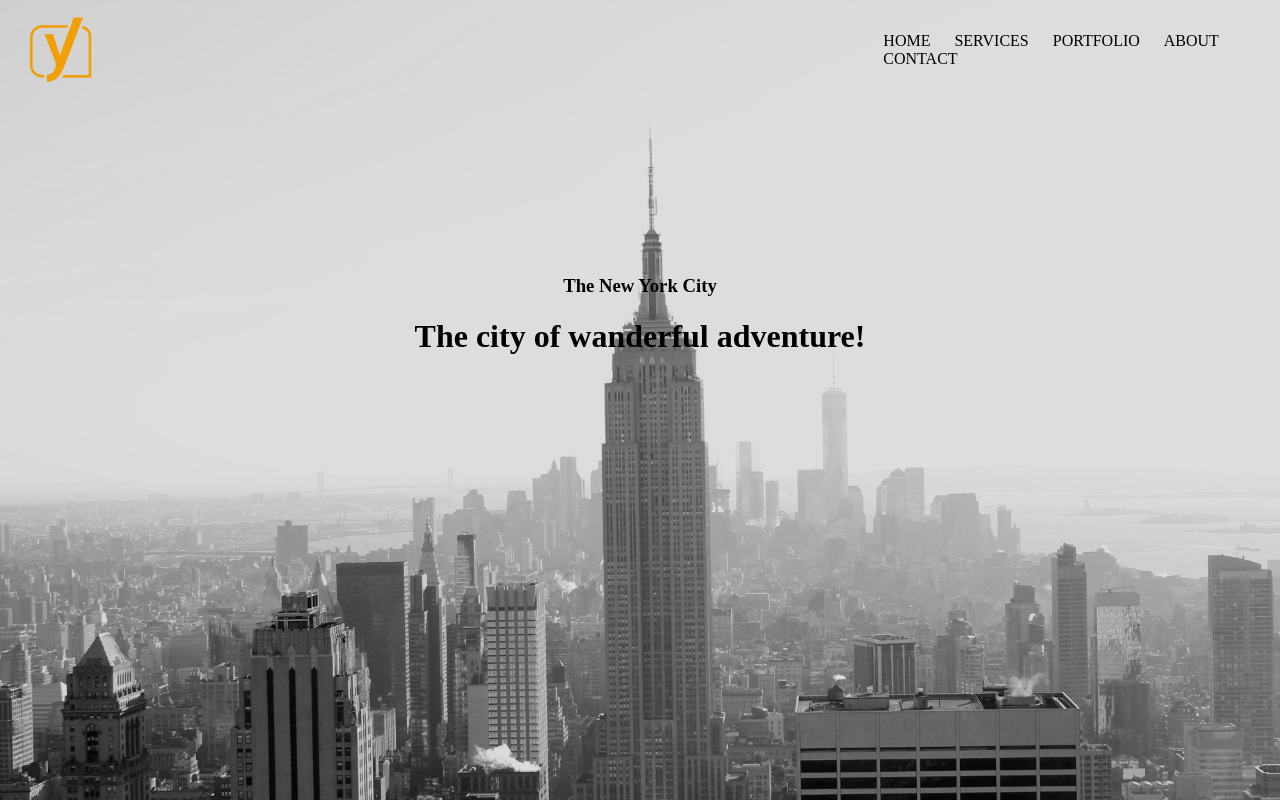
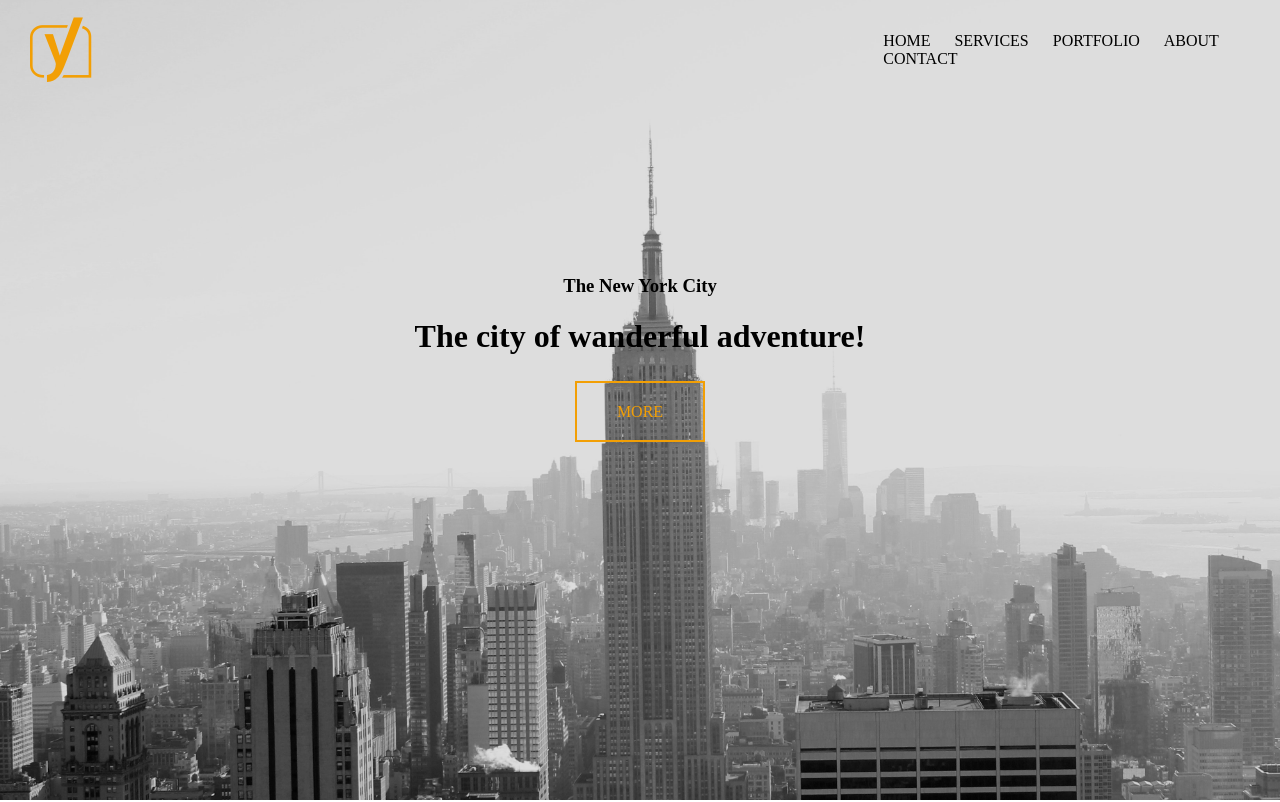
Before and after one commit to Oskar-Michal-Rykowski/easy-project-web, a website: page index.html in a window 1280 px wide. Shown: the top 802 px of the page. Drawn offline with Linux system fonts and the light colour scheme.

Commit message:
Add button to front page

```diff
--- a/index.html
+++ b/index.html
@@ -38,6 +38,7 @@
         <div class="slogans">
             <h3>The New York City</h3>
             <h1>The city of wanderful adventure!</h1>
+            <a href=# class="button">MORE</a>
         </div>
 
     </header>
--- a/sass/style.scss
+++ b/sass/style.scss
@@ -102,6 +102,23 @@ nav ul li a {
   margin-top: 20%;
   text-align: center;
   width: 100%;
+}
+
+.button {
+  border: 2px solid $color-one;
+  padding: 20px 40px;
+  min-width: 200px;
+  min-height: 100px;
+  color: $color-one;
+  line-height: 70px;
+  text-decoration: none;
+}
+
+.button:hover {
+  border: none;
+  background: black;
+  color: white;
+  transition: 1s;
 }
 
 /*City Goals*/
```
Also changed, not shown: css/style.css, 1 other file.
